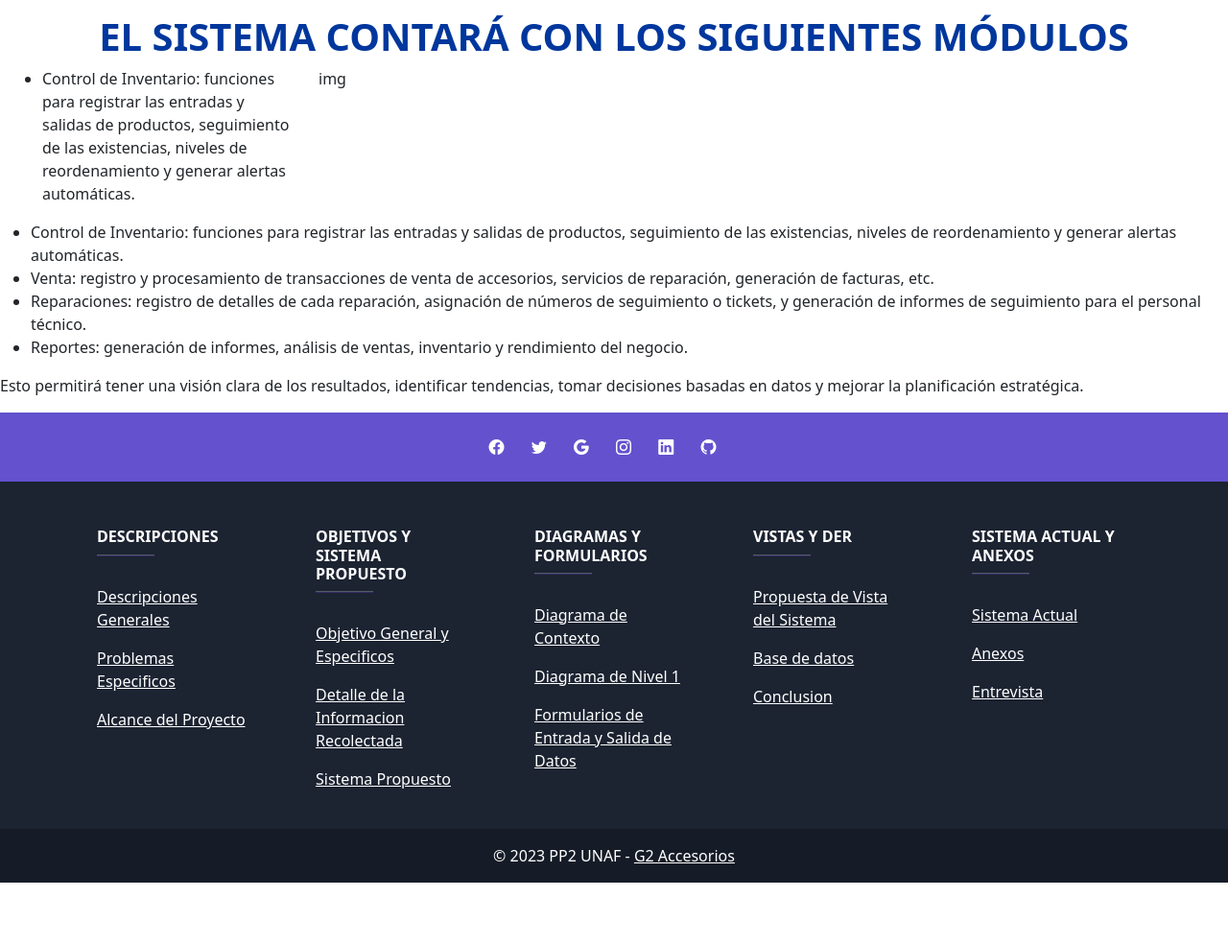
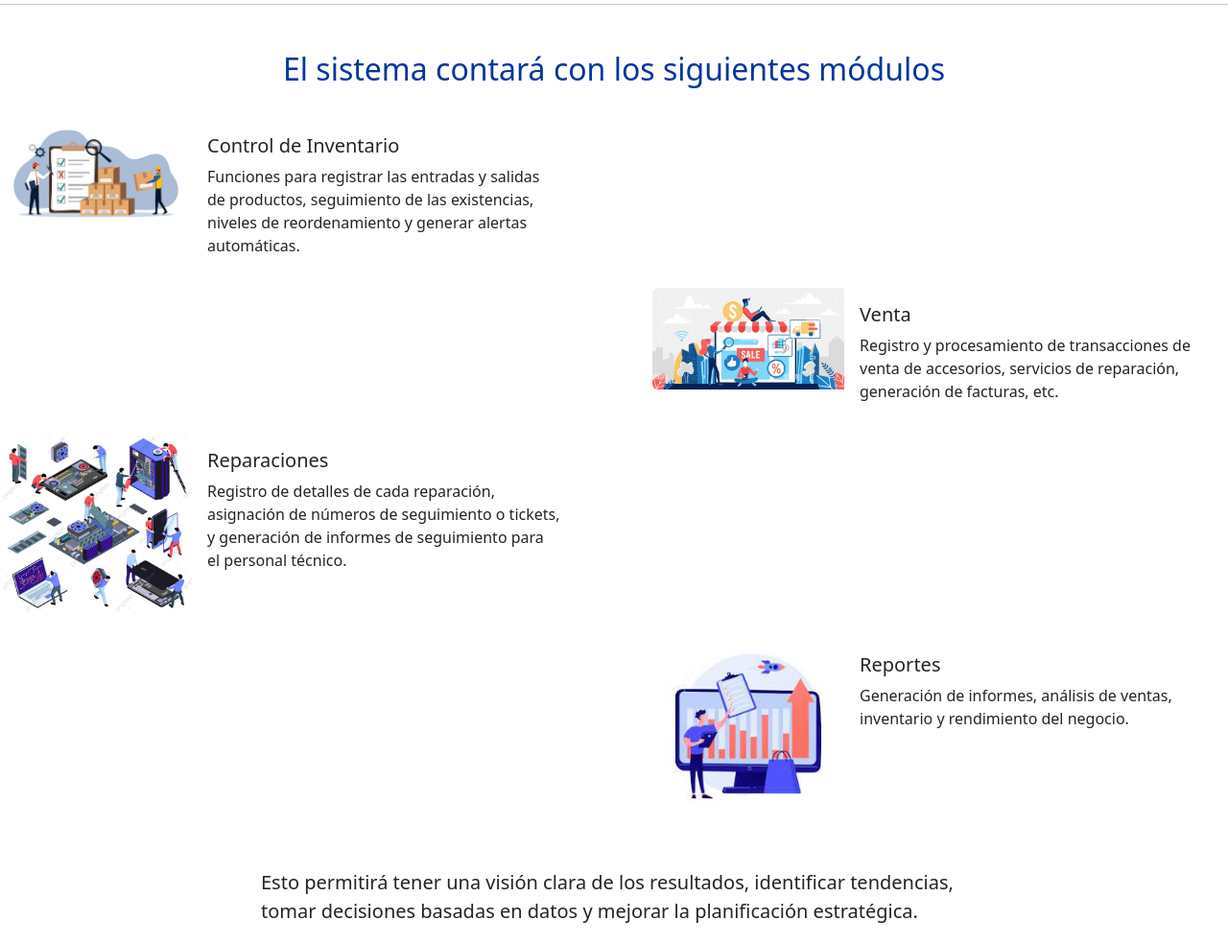
Before and after one commit to nicog2112/PP2-TPFinal, a plain HTML site: page Detalles_info/sistema_propu.html in a window 1280 px wide. Shown: the part 400-1384 px from the top of the page at 96% size. Before the commit the page ends 1320 px from the top, so only its background shows below. Drawn offline with nearby package versions, Linux system fonts and the light colour scheme.

Commit message:
Se agregaron modificaciones en la carpeta  Detalles_info

```diff
--- a/Detalles_info/sistema_propu.html
+++ b/Detalles_info/sistema_propu.html
@@ -43,70 +43,105 @@
 
   <!-- encabezado -->
   <section>
-    <div class="container mt-5 border-bottom border-2 border-primary p-1">
+    <div class="container mt-5 mb-5 ">
       <div class="row">
         <div class="col-lg-8 offset-lg-2">
-          <h2 class="text-center mb-4">SISTEMA PROPUESTO</h2>
+          <h2 class="text-center fw-bolder mb-4 custom-title">SISTEMA PROPUESTO</h2>
 
           <p class="lead">Para solucionar las problemáticas mencionadas en el local de venta de accesorios y reparación
-            de
-            celulares “G2 Accesorios”, se propone implementar un sistema de gestión integral que aborde los aspectos del
+            de celulares “G2 Accesorios”, se propone implementar un sistema de gestión integral que aborde los aspectos del
             control de inventario, gestión de ventas, seguimiento de reparaciones y recopilación de datos precisos y
             confiables.</p>
         </div>
       </div>
     </div>
-    <div class="container mt-5">
-      <div class="row">
-        <div class="col-fluid">
-          <h1 class="h1  text-center fw-bolder text-uppercase  custom-title">
-            El sistema contará con los siguientes módulos
-          </h1>
+
+
+    <hr class="my-4">
+
+
+    <h2 class="h2 text-center p-4 custom-title">
+      El sistema contará con los siguientes módulos
+    </h2>
+
+    <div class="card mb-3 border-0 ml-2" style="max-width: 600px; ">
+      <div class="row g-0">
+        <div class="col-md-4">
+          <img src="/Detalles_info/img/contro_estok.jpg" class="img-fluid rounded-start" alt="...">
+        </div>
+        <div class="col-md-8">
+          <div class="card-body">
+            <h5 class="card-title">Control de Inventario</h5>
+            <p class="card-text">Funciones para registrar las entradas y salidas de productos, seguimiento de las
+              existencias, niveles de reordenamiento y generar alertas automáticas.</p>
+          </div>
         </div>
       </div>
     </div>
-    <div class="container-fluid">
+
+    <div class="card mb-3 border-0 ms-auto animate__animated animate__fade-right"  style="max-width: 600px;" >
+      <div class="row g-0">
+        <div class="col-md-4 ">
+          <img src="/Detalles_info/img/ventas.jpg" class="img-fluid rounded-start" alt="...">
+        </div>
+        <div class="col-md-8">
+          <div class="card-body">
+            <h5 class="card-title">Venta</h5>
+            <p class="card-text">Registro y procesamiento de transacciones de venta de accesorios, servicios de reparación,
+              generación de facturas, etc.</p>
+          </div>
+        </div>
+      </div>
+    </div>
+
+    <div class="card mb-3 border-0" style="max-width: 600px; ">
+      <div class="row g-0">
+        <div class="col-md-4 ">
+          <img src="/Detalles_info/img/reparaciones.jpg" class="img-fluid rounded-start" alt="...">
+        </div>
+        <div class="col-md-8">
+          <div class="card-body">
+            <h5 class="card-title">Reparaciones</h5>
+            <p class="card-text">Registro de detalles de cada reparación, asignación de números de seguimiento o tickets, y
+              generación de informes de seguimiento para el personal técnico.</p>
+          </div>
+        </div>
+      </div>
+    </div>
+
+    <div class="card mb-3 border-0 ms-auto animate__animated animate__fade-right" style="max-width: 600px; ">
+      <div class="row g-0">
+        <div class="col-md-4 ">
+          <img src="/Detalles_info/img/img7.jpg" class="img-fluid rounded-start" alt="...">
+        </div>
+        <div class="col-md-8">
+          <div class="card-body">
+            <h5 class="card-title"> <h5 class="card-title">Reportes</h5>
+            <p class="card-text">Generación de informes, análisis de ventas, inventario y rendimiento del negocio.</p>
+          </div>
+        </div>
+      </div>
+    </div>
+
+
+    <div class="container mt-5 ">
       <div class="row">
-          <!-- División principal en dos partes -->
-          <div class="col-md-6">
-              <!-- Subdivisión de la parte izquierda -->
-              <div class="row">
-                  <div class="col-md-6">
-                      <!-- Contenido de la subparte izquierda -->
-                      <ul>
-                        <li>Control de Inventario: funciones para registrar las entradas y salidas de productos, seguimiento de
-                          las
-                          existencias, niveles de reordenamiento y generar alertas automáticas.</li>
-                          </ul>
-                  </div>
-                  <div class="col-md-6">
-                      <!-- Contenido de la subparte derecha -->
-                      <p>img</p>
-                  </div>
-              </div>
-          </div>
-          <!-- <div class="col-md-6 fondo-derecha">
-              Contenido de la parte derecha
-              <p>Contenido de la parte derecha</p>
-          </div> -->
+        <div class="col-lg-8 offset-lg-2">
+
+
+          <p class="lead">Esto permitirá tener una visión clara de los resultados, identificar tendencias, tomar decisiones basadas
+            en
+            datos y mejorar la planificación estratégica.
+
+          </p>
+        </div>
       </div>
-  </div>
+    </div>
+    <br>
+    <br>
+
+
   </section>
-  <ul>
-    <li>Control de Inventario: funciones para registrar las entradas y salidas de productos, seguimiento de
-      las
-      existencias, niveles de reordenamiento y generar alertas automáticas.</li>
-    <li>Venta: registro y procesamiento de transacciones de venta de accesorios, servicios de reparación,
-      generación de facturas, etc.</li>
-    <li>Reparaciones: registro de detalles de cada reparación, asignación de números de seguimiento o tickets,
-      y
-      generación de informes de seguimiento para el personal técnico.</li>
-    <li>Reportes: generación de informes, análisis de ventas, inventario y rendimiento del negocio.</li>
-  </ul>
-
-  <p>Esto permitirá tener una visión clara de los resultados, identificar tendencias, tomar decisiones basadas
-    en
-    datos y mejorar la planificación estratégica.</p>
 
   <!-- Container para el footer -->
   <div id="footer-container"></div>
```
Also changed, not shown: Detalles_info/css/objet_styl.css (+10 -3 lines), Detalles_info/detalle_infor.html (+4 -4 lines), Detalles_info/objetivo_general.html (+86 -2 lines), Detalles_info/img/contro_estok.jpg (added), Detalles_info/img/reparaciones.jpg (added), Detalles_info/img/ventas.jpg (added).
